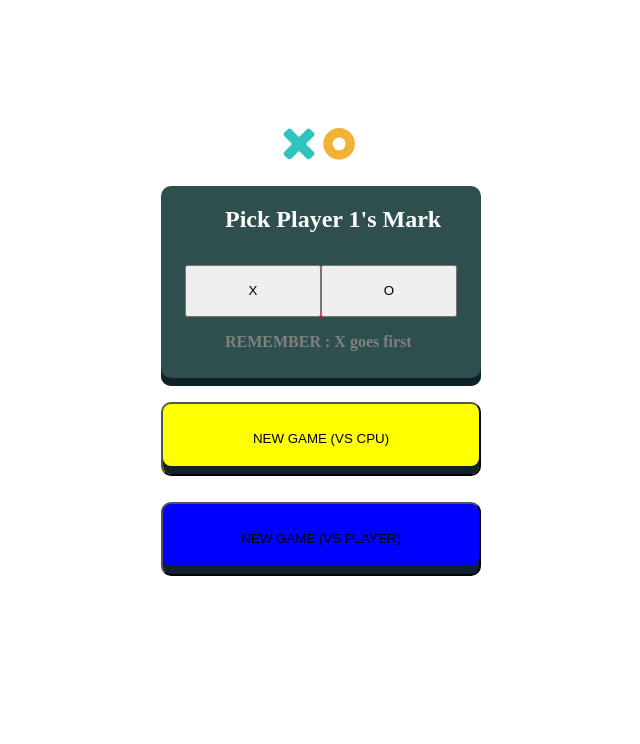
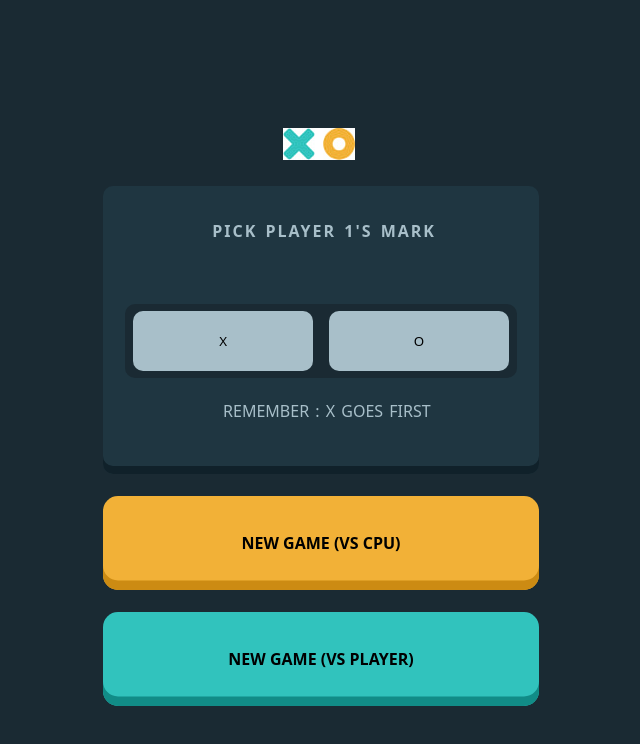
Before and after one commit to RohanSangle/tictactoe_game, a React (Create React App) app: page / in a window 1280 px wide. Shown: the top 744 px of the page, without its empty margins (319-959 px from the left). Built offline with nearby package versions, Linux system fonts and the light colour scheme.

Commit message:
need to add display messages

```diff
--- a/src/App.css
+++ b/src/App.css
@@ -1,9 +1,10 @@
 *{
   padding: 0;
   margin: 0;
-  /* background-color:darkslategrey; */
+  background-color: #1a2a33;
   width: 100%;
   height: 100%;
+  font-family: system-ui, -apple-system, BlinkMacSystemFont, 'Segoe UI', Roboto, Oxygen, Ubuntu, Cantarell, 'Open Sans', 'Helvetica Neue', sans-serif;
 
 }
 
@@ -17,6 +18,7 @@
   display: flex;
   justify-content: center;
   align-items: center;
+  background: local;
 
 }
 
@@ -28,9 +30,10 @@
   background-color: #fff;
   /* padding: 0 2%; */
   height: 15%;
-  width: 36%;
-  margin-top: 15%;
-  margin-left: 32%;
+  width: 26%;
+  margin-top: 16%;
+  margin-left: 37%;
+  background-color: #1a2a33;
 
 
   .tttlogo2{
@@ -44,11 +47,12 @@
     display: flex;
     justify-content: center;
     align-items: center;
+    background: local;
 
   }
 
   .turn{
-    margin-right: 2%;
+    margin-right: 5%;
     margin-top: 8%;
     /* margin-bottom: 2%; */
     background-color: #fff;
@@ -56,12 +60,15 @@
     /* cursor: pointer; */
     /* font-size: 16px; */
     font-weight: bold;
-    height: 30%;
-    width: 40%;
+    height: 45%;
+    width: 30%;
     /* margin-top: 20px; */
     /* margin-right: 35%; */
     box-sizing: border-box;
     border-radius: 5px;
-    background-color: aqua;
+    background-color: #1f3641;
+    color: #a8bfc9;
+    box-shadow: inset 0rem -0.4rem 0rem #10212a;
+    text-transform: uppercase;
   }
 }
--- a/src/components/PlayerSelect.jsx
+++ b/src/components/PlayerSelect.jsx
@@ -8,8 +8,8 @@ const PlayerSelect = ( {onSelectPlayer} ) => {
       <section className='menusmallbox'>
         <h2 className='line' >Pick Player 1's Mark</h2>
         <section className='xochoose'>
-          <button onClick={() => onSelectPlayer('X')}>X</button>
-          <button onClick={() => onSelectPlayer('O')}>O</button>
+          <button className='xobutton' onClick={() => onSelectPlayer('X')}>X</button>
+          <button className='xobutton' onClick={() => onSelectPlayer('O')}>O</button>
         </section>
         <h4 className='line'>REMEMBER : X goes first</h4>
       </section >
--- a/src/components/Scoreboard.jsx
+++ b/src/components/Scoreboard.jsx
@@ -5,9 +5,9 @@ const Scoreboard = ({ score }) => {
   const { X, O, tie } = score;
   return (
     <div className="scoreboard">
-      <p>X Wins: {X}</p>
-      <p>O Wins: {O}</p>
-      <p>Ties: {tie}</p>
+      <button className='bluescore'>X : {X}</button>
+      <button className='white'>TIES : {tie}</button>
+      <button className='yellowscore'>O : {O}</button>
     </div>
   );
 };
--- a/src/styles/cell.css
+++ b/src/styles/cell.css
@@ -2,12 +2,16 @@
   display: flex;
   justify-content: center;
   align-items: center;
-  background-color: #f2f2f2;
-  border: 1px solid #ccc;
+  background-color:#1f3641;
+  border: 0 solid #ccc;
   cursor: pointer;
   font-size: 24px;
   font-weight: bold;
+  color: white;
+  /* here change color according to the symbol   */
   height: 100px;
+  border-radius: 10px;
+  box-shadow: inset 0rem -0.4rem 0rem #10212a;
 }
 
 @media (max-width: 768px) {
--- a/src/styles/player-select.css
+++ b/src/styles/player-select.css
@@ -7,57 +7,89 @@
   margin-left: 30%;
   column-gap: 2rem;
   width: 50%;
-  height: 50%;
+  height: 65%;
 }
 
 .menusmallbox{
   margin-right: 20%;
-  width: 50%;
-  height: 50%;
+  width: 68%;
+  height: 100%;
   display: flex;
   flex-direction: column;
   justify-content: space-between;
   align-items: center;
   box-sizing: border-box;
-  background-color: darkslategrey;
+  background-color: #1f3641;
   border-radius: 10px;
   box-shadow: rgba(0, 0, 0, 0) 0px 0px 0px 0px, rgba(0, 0, 0, 0) 0px 0px 0px 0px, rgb(16, 33, 42) 0px -8px 0px 0px inset;
 
   >h2{
-    color: white;
-    margin-top: 20px;
+    color: #a8bfc9;
+    margin-top: 8%;
+    font-size: 16px;
+    font-weight: 700;
+    text-transform: uppercase;
+    letter-spacing: 2px;
+    word-spacing: 2px;
+    background: local;
+
   }
   >h4{
-    color: grey;
+    color: #a8bfc9;
+    margin-top: 5%;
+    margin-left: 55%;
+    font-size: 16px;
+    font-weight: 400;
+    text-transform: uppercase;
+    word-spacing: 2px;
+    background: local;
+
+
   }
 }
 
 .xochoose{
   margin-top: 2%;
-  margin-bottom: 5%;
-  width: 85%;
+  /* margin-bottom: 5%; */
+  width: 90%;
   height: 100%;
   display: flex;
   flex-direction: row;
   justify-content: space-between;
   align-items: center;
-  box-sizing: border-box;
-  border-bottom-left-radius: 10px;
-  border-bottom-right-radius: 10px;
+  /* box-sizing: border-box; */
+  /* border-bottom-left-radius: 10px;
+  border-bottom-right-radius: 10px; */
   border-radius: 10px;
-  background-color: red;
-  /* rgb(26, 42, 51) */
+  background-color: #1a2a33;
+
+
+
+  .xobutton{
+    width: 80%;
+    height: 80%;
+    cursor: pointer;
+    border-radius: 10px;
+    margin-left: 2%;
+    margin-right: 2%;
+    /* padding-right: 15px; */
+    background-color: #a8bfc9;
+    border: 0;
+
+
+  }
 
 }
 
 .line{
-  margin-left: 40%;
+  margin-left: 50%;
+
 }
 
 .menusmallbox2{
   margin-right: 20%;
-  width: 50%;
-  height: 50%;
+  width: 68%;
+  height: 80%;
   display: flex;
   flex-direction: column;
   justify-content: space-between;
@@ -65,24 +97,29 @@
 
   >button{
     margin-top: 5%;
-    margin-bottom: 3%;
+    /* margin-bottom: 2%; */
     width: 100%;
     height: 100%;
     display: flex;
     flex-direction: row;
     justify-content: center;
     align-items: center;
-    border-radius: 10px;
+    border-radius: 15px;
+    text-decoration: #1a2a33;
+    font-size: 16px;
+    font-weight: bold;
+    font-weight: 700;
+    border: 0;
   }
 
   >button.yellow{
-    background-color: yellow;
-    box-shadow: rgba(0, 0, 0, 0) 0px 0px 0px 0px, rgba(0, 0, 0, 0) 0px 0px 0px 0px, rgb(16, 33, 42) 0px -8px 0px 0px inset;
+    background-color: #f2b137;
+    box-shadow: inset 0rem -0.6rem 0rem #cc8b13;
 
   }
   >button.blue{
-    background-color: blue;
-    box-shadow: rgba(0, 0, 0, 0) 0px 0px 0px 0px, rgba(0, 0, 0, 0) 0px 0px 0px 0px, rgb(16, 33, 42) 0px -8px 0px 0px inset;
+    background-color: #31c3bd;
+    box-shadow: inset 0rem -0.6rem 0rem #118c87;
 
   }
 
--- a/src/styles/restart-button.css
+++ b/src/styles/restart-button.css
@@ -10,8 +10,14 @@
   height: fit-content;
   width: fit-content;
   margin-top: 8%;
+  margin-right: 6%;
   /* margin-right: 35%; */
-  /* background-color: red; */
+  background-color: rgb(168, 191, 201);
+  box-shadow: inset 0rem -0.4rem 0rem #6b8997;
+  box-sizing: border-box;
+  border: 10px solid #e5e7eb;
+  border-radius: 5px;
+
 }
 
 @media (max-width: 768px) {
--- a/src/styles/scoreboard.css
+++ b/src/styles/scoreboard.css
@@ -4,7 +4,30 @@
   align-items: center;
   font-size: 16px;
   font-weight: bold;
-  margin-top: 20px;
+  /* margin-top: 20px; */
+  width: 29%;
+  height: 30%;
+  margin-left: 35.5%;
+  margin-top: -4%;
+  gap: 15px;
+
+  >button{
+    background-color: brown;
+    height: 30%;
+    border: none;
+    border-radius: 10px;
+
+  }
+
+  .bluescore{
+    background-color: #31c3bd;
+  }
+  .white{
+    background-color: #a8bfc9;
+  }
+  .yellowscore{
+    background-color: #f2b137;
+  }
 }
 
 @media (max-width: 768px) {
```
Also changed, not shown: 1 other file (tests, documents, lock files or other folders).
